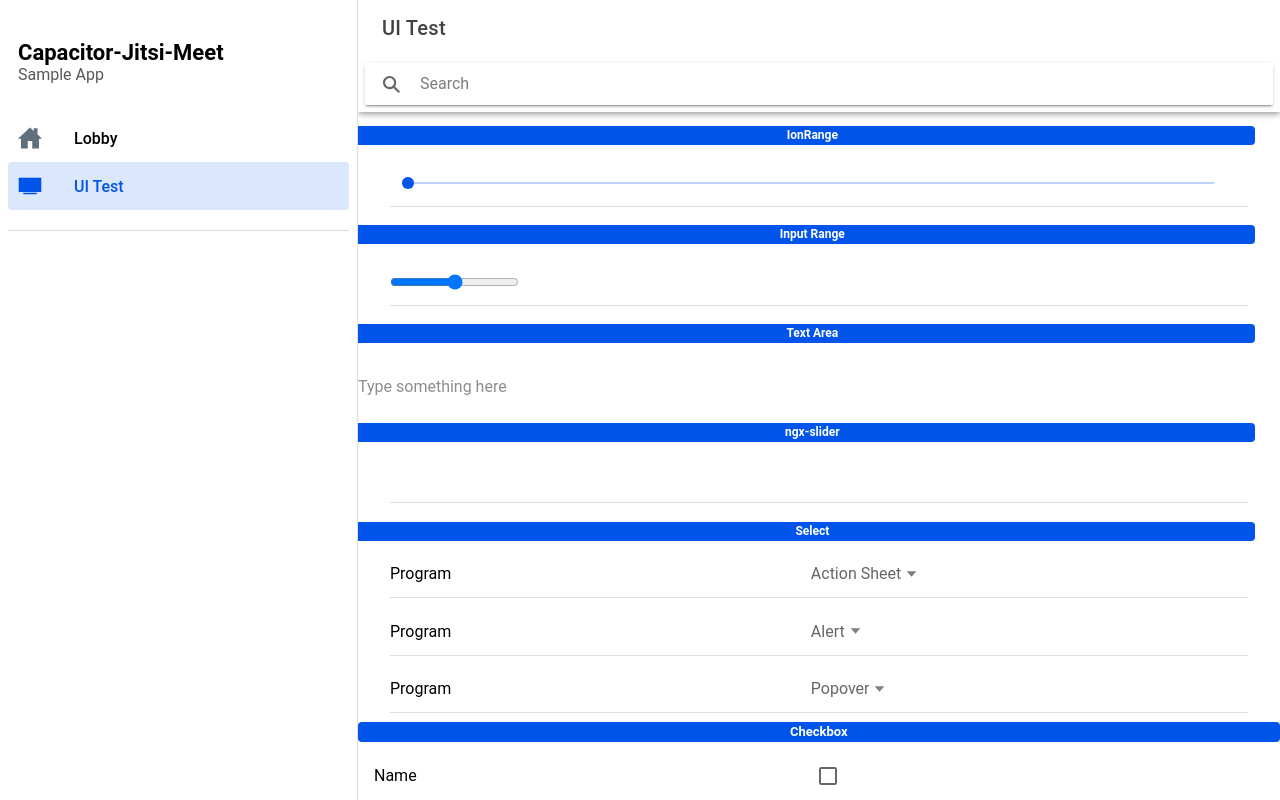
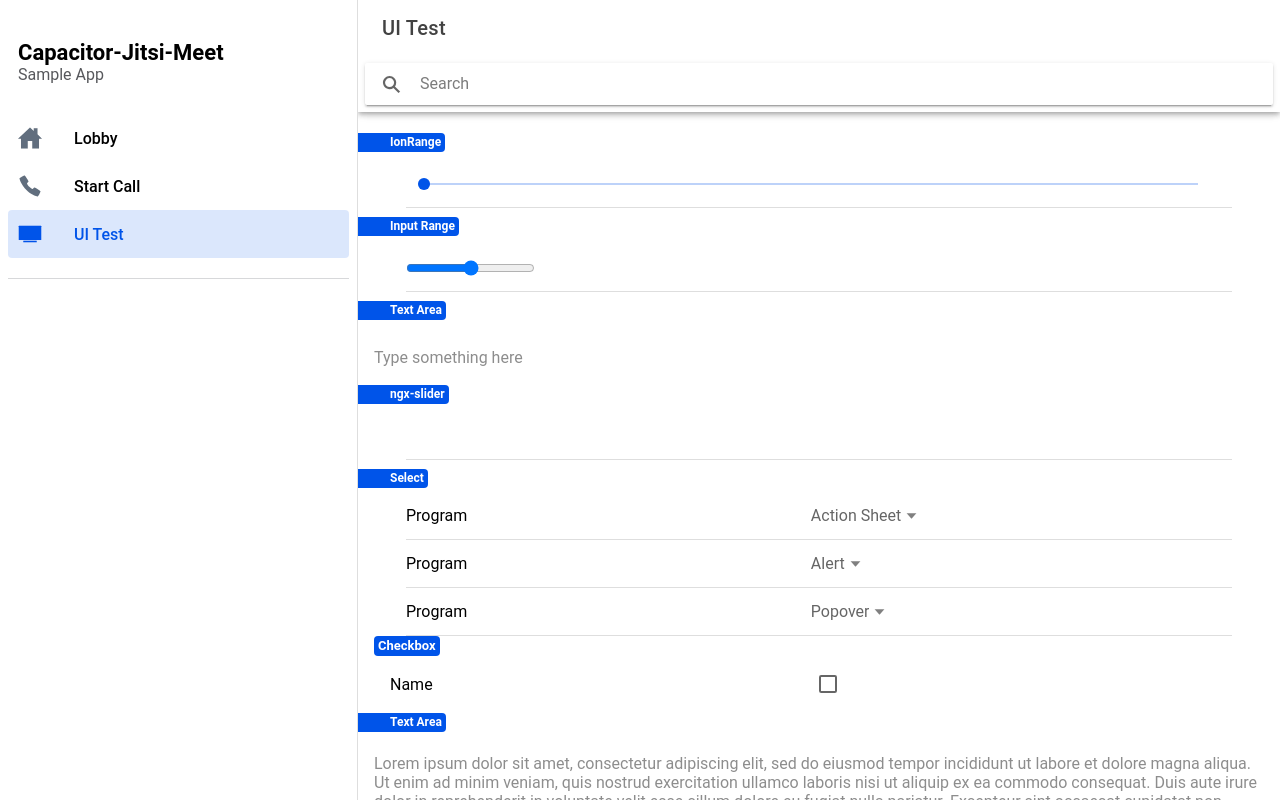
Before and after one commit to calvinckho/react-capacitor-jitsi-meet-sample, a React (Vite) app: page /Design in a window 1280 px wide. Built offline with nearby package versions, Linux system fonts and the light colour scheme.

Commit message:
add UI Test page

```diff
--- a/src/components/DesignSystemContainer.jsx
+++ b/src/components/DesignSystemContainer.jsx
@@ -37,6 +37,7 @@
                     <IonSearchbar></IonSearchbar>
                 </IonToolbar>
             </IonHeader>
+            <IonContent className="ion-padding">
                 <IonBadge className="badge-label">IonRange</IonBadge>
                 <IonToolbar>
                     <IonItem className="ion-justify-content-evenly ion-padding-horizontal">
@@ -87,10 +88,13 @@
                     <IonLabel>Name</IonLabel>
                     <IonCheckbox></IonCheckbox>
                 </IonItem>
+                <IonBadge className="badge-label">Text Area</IonBadge>
+                <IonToolbar>
+                    <IonTextarea autoGrow={true} rows={"50"} placeholder="Lorem ipsum dolor sit amet, consectetur adipiscing elit, sed do eiusmod tempor incididunt ut labore et dolore magna aliqua. Ut enim ad minim veniam, quis nostrud exercitation ullamco laboris nisi ut aliquip ex ea commodo consequat. Duis aute irure dolor in reprehenderit in voluptate velit esse cillum dolore eu fugiat nulla pariatur. Excepteur sint occaecat cupidatat non proident, sunt in culpa qui officia deserunt mollit anim id est laborum. Lorem ipsum dolor sit amet, consectetur adipiscing elit, sed do eiusmod tempor incididunt ut labore et dolore magna aliqua. Ut enim ad minim veniam, quis nostrud exercitation ullamco laboris nisi ut aliquip ex ea commodo consequat. Duis aute irure dolor in reprehenderit in voluptate velit esse cillum dolore eu fugiat nulla pariatur. Excepteur sint occaecat cupidatat non proident, sunt in culpa qui officia deserunt mollit anim id est laborum. Lorem ipsum dolor sit amet, consectetur adipiscing elit, sed do eiusmod tempor incididunt ut labore et dolore magna aliqua. Ut enim ad minim veniam, quis nostrud exercitation ullamco laboris nisi ut aliquip ex ea commodo consequat. Duis aute irure dolor in reprehenderit in voluptate velit esse cillum dolore eu fugiat nulla pariatur. Excepteur sint occaecat cupidatat non proident, sunt in culpa qui officia deserunt mollit anim id est laborum."></IonTextarea>
+                </IonToolbar>
+            </IonContent>
         </IonPage>
-
-)
-    ;
+    );
 };
 
 export default DesignSystemContainer;
--- a/src/components/Menu.tsx
+++ b/src/components/Menu.tsx
@@ -42,13 +42,13 @@
     url: '/Lobby',
     iosIcon: homeOutline,
     mdIcon: homeSharp
-  },/*
+  },
   {
-    title: 'Video Chat',
+    title: 'Start Call',
     url: '/Video',
     iosIcon: callOutline,
     mdIcon: callSharp
-  },*/
+  },
   {
     title: 'UI Test',
     url: '/Design',
```
Lines whose indentation alone changed are shown as unchanged.
